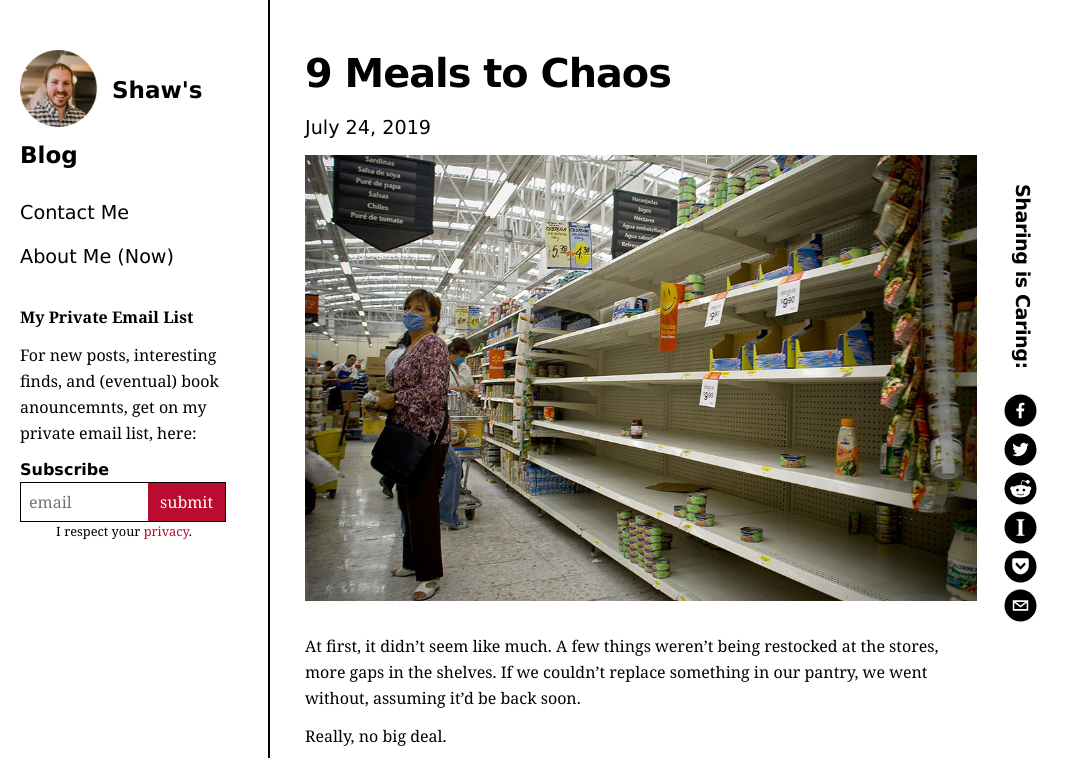
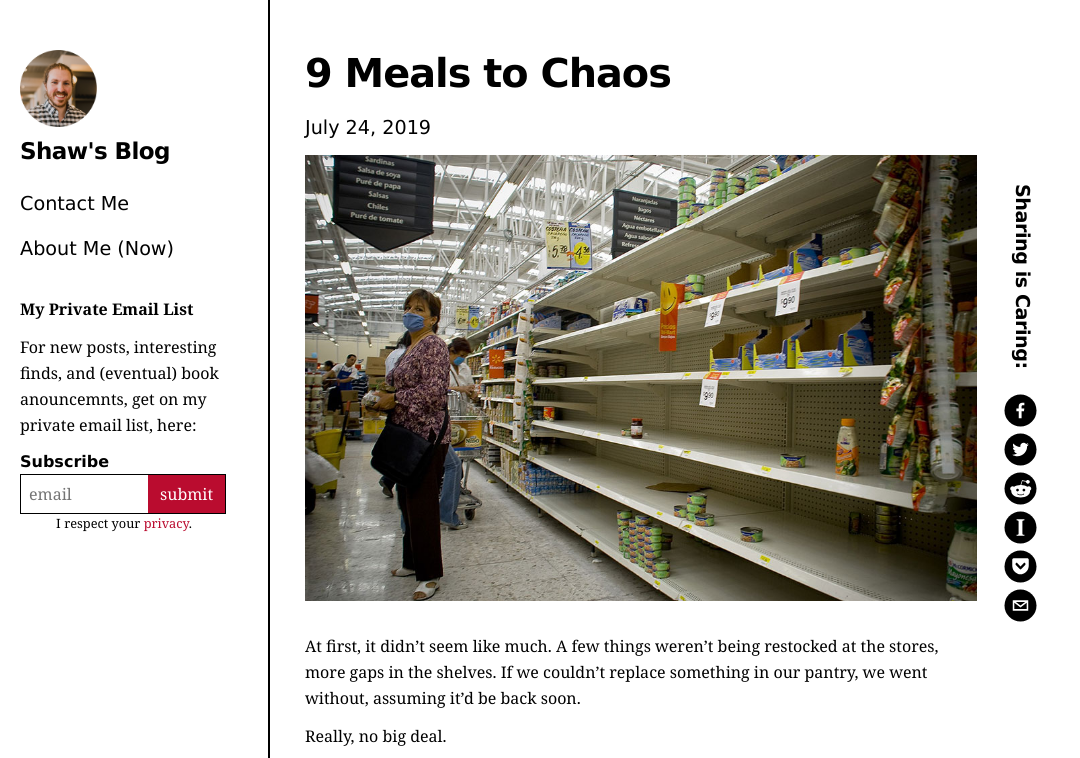
Before and after one commit to shawgravitt/gatsby-blog, a Gatsby site: page /9-meals-to-chaos/ in a window 1280 px wide. Shown: the top 758 px of the page, without its empty margins (0-1080 px from the left). Built offline with nearby package versions, Linux system fonts and the light colour scheme; Gatsby itself is replaced by a stand-in of ours.

Commit message:
styling edit

```diff
--- a/src/style.css
+++ b/src/style.css
@@ -209,7 +209,6 @@ table thead tr th {
 
 a {
   color: var(--color-secondary);
-  /* font-family: var(--font-heading); */
   transition: color 0.33s ease;
   -webkit-transition: color 0.33s ease;
   -moz-transition: color 0.33s ease;
@@ -231,6 +230,20 @@ a:focus {
   margin: 0;
   display: inline-block;
   vertical-align: middle;
+}
+
+.header-link-home {
+  font-size: var(--fontSize-3);
+  margin: 0;
+  display: inline-block;
+  vertical-align: middle;
+
+  font-weight: var(--fontWeight-bold);
+  font-family: var(--font-heading);
+  text-decoration: none;
+  color: var(--color-primary);
+  line-height: var(--lineHeight-tight);
+  letter-spacing: -0.025em;
 }
 
 .blog-post,
@@ -257,13 +270,7 @@ a:focus {
   display: none;
 }
 
-.header-link-home {
-  font-weight: var(--fontWeight-bold);
-  font-family: var(--font-heading);
-  text-decoration: none;
-  font-size: var(--fontSize-3);
-  color: var(--color-primary);
-}
+
 
 .bio {
   margin-bottom: 0;
```
